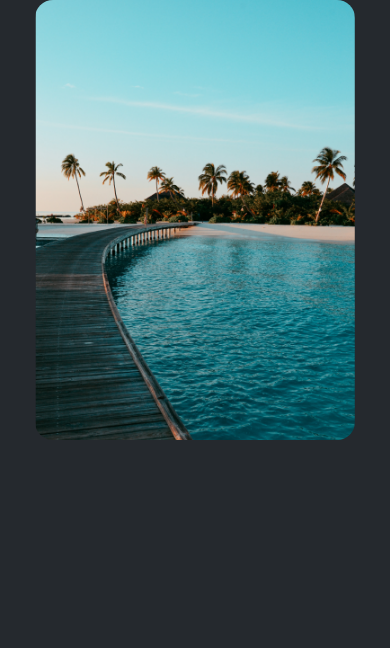
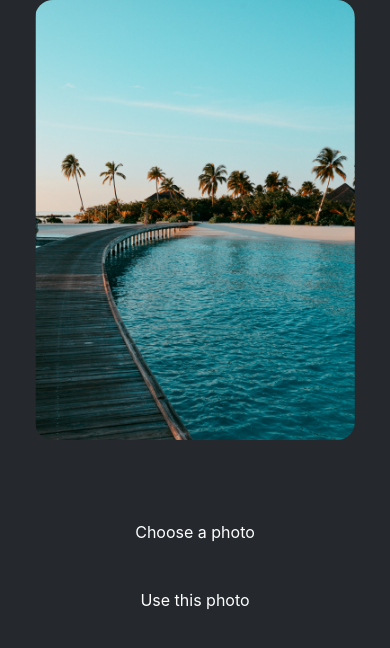
Before and after one commit to moltam89/StickerSmashTypeScript, a React Native app: screen / in a window 390 px wide. Shown: the top 648 px of the page. Built offline with nearby package versions, Linux system fonts and the light colour scheme.

Commit message:
Create buttons using Pressable

```diff
--- a/App.tsx
+++ b/App.tsx
@@ -1,6 +1,7 @@
 import { StatusBar } from "expo-status-bar";
 import { StyleSheet, View } from "react-native";
 import ImageViewer from "./components/ImageViewer";
+import Button from "./components/Button";
 
 const PlaceholderImage = require("./assets/images/background-image.png");
 
@@ -9,6 +10,10 @@ export default function App() {
     <View style={styles.container}>
       <View style={styles.image}>
         <ImageViewer placeholderImageSource={PlaceholderImage} />
+      </View>
+      <View style={styles.imageContainer}>
+        <Button label="Choose a photo" />
+        <Button label="Use this photo" />
       </View>
       <StatusBar style="auto" />
     </View>
@@ -30,4 +35,8 @@ const styles = StyleSheet.create({
     height: 440,
     borderRadius: 18,
   },
+  footerContainer: {
+    flex: 1 / 3,
+    alignItems: "center",
+  },
 });
--- /dev/null
+++ b/components/Button.tsx
@@ -0,0 +1,44 @@
+import { StyleSheet, View, Pressable, Text } from "react-native";
+
+interface ButtonProps {
+    label: string;
+}
+
+export default function Button({ label }: ButtonProps) {
+    return (
+        <View style={styles.buttonContainer}>
+            <Pressable
+                style={styles.button}
+                onPress={() => alert("You pressed a button.")}
+            >
+                <Text style={styles.buttonLabel}>{label}</Text>
+            </Pressable>
+        </View>
+    );
+}
+
+const styles = StyleSheet.create({
+  buttonContainer: {
+    width: 320,
+    height: 68,
+    marginHorizontal: 20,
+    alignItems: "center",
+    justifyContent: "center",
+    padding: 3,
+  },
+  button: {
+    borderRadius: 10,
+    width: "100%",
+    height: "100%",
+    alignItems: "center",
+    justifyContent: "center",
+    flexDirection: "row",
+  },
+  buttonIcon: {
+    paddingRight: 8,
+  },
+  buttonLabel: {
+    color: "#fff",
+    fontSize: 16,
+  },
+});
```
